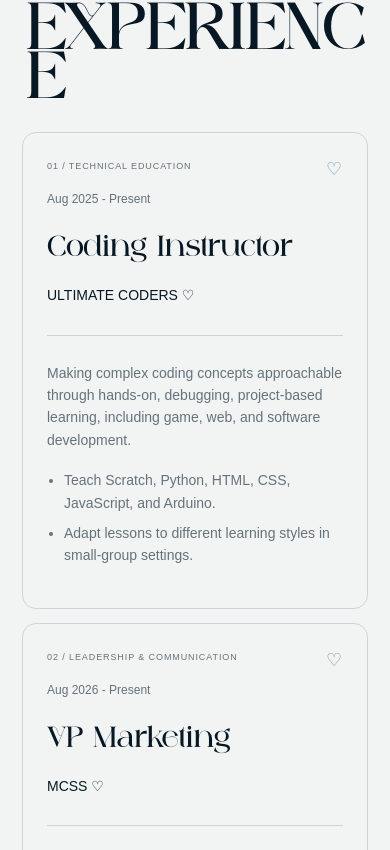
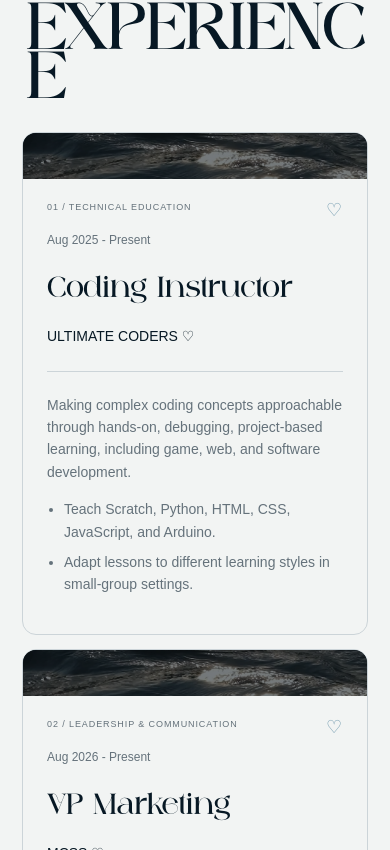
Before and after one commit to sunqn05/sana_shahzad, a React (Create React App) app: page / in a window 390 px wide. Shown: the part 4814-5664 px from the top of the page. Built offline with nearby package versions, Linux system fonts and the light colour scheme; some icons are missing.

Commit message:
fixed experience

```diff
--- a/src/components/home/ExperienceSection.jsx
+++ b/src/components/home/ExperienceSection.jsx
@@ -6,10 +6,21 @@ import TextReveal from './TextReveal';
 function ExperienceCard({ item, index }) {
   return (
     <article className="home-experience-card">
-      <div className="home-card-top home-meta"><span>{String(index + 1).padStart(2, '0')} / {item.category}</span><span aria-hidden="true">♡</span></div>
-      <p className="home-experience-dates">{item.dates}</p><h3>{item.role}</h3><p className="home-organization">{item.organization}</p>
-      <p className="home-experience-description">{item.description}</p>
-      <ul>{item.details.map(detail => <li key={detail}>{detail}</li>)}</ul>
+      <div className="home-experience-banner" aria-hidden="true">
+        <img
+          src="/images/video-poster.png"
+          alt=""
+          loading="lazy"
+          width="572"
+          height="448"
+        />
+      </div>
+      <div className="home-experience-content">
+        <div className="home-card-top home-meta"><span>{String(index + 1).padStart(2, '0')} / {item.category}</span><span aria-hidden="true">♡</span></div>
+        <p className="home-experience-dates">{item.dates}</p><h3>{item.role}</h3><p className="home-organization">{item.organization}</p>
+        <p className="home-experience-description">{item.description}</p>
+        <ul>{item.details.map(detail => <li key={detail}>{detail}</li>)}</ul>
+      </div>
     </article>
   );
 }
--- a/src/components/home/Home.css
+++ b/src/components/home/Home.css
@@ -338,9 +338,19 @@ html.developer-home-active { scroll-snap-type: y proximity; }
 
 .developer-home .home-experience-grid { display: grid; grid-template-columns: repeat(2, minmax(0, 1fr)); align-items: stretch; flex: 1 1 auto; min-height: 0; gap: clamp(14px, 1.8vw, 24px); }
 
-.developer-home .home-experience-card { width: 100%; height: 100%; padding: clamp(22px, 2.5vw, 32px); border: 1px solid var(--home-border); border-radius: 14px; background: var(--home-cream); box-shadow: none; transition: transform 0.3s cubic-bezier(0.22,1,0.36,1), box-shadow 0.3s ease, border-color 0.3s ease; }
+.developer-home .home-experience-card { width: 100%; height: 100%; padding: 0; overflow: hidden; border: 1px solid var(--home-border); border-radius: 14px; background: var(--home-cream); box-shadow: none; transition: transform 0.3s cubic-bezier(0.22,1,0.36,1), box-shadow 0.3s ease, border-color 0.3s ease; }
 
 .developer-home .home-experience-card:hover { transform: translateY(-6px); border-color: rgba(59,142,174,0.32); box-shadow: 0 18px 45px rgba(6,19,33,0.10), 0 4px 12px rgba(6,19,33,0.04); }
+
+.developer-home .home-experience-banner { position: relative; width: 100%; height: clamp(58px, 5vw, 66px); overflow: hidden; background: var(--home-navy); }
+
+.developer-home .home-experience-banner::after { content: ""; position: absolute; inset: 0; pointer-events: none; background: rgba(7, 24, 36, 0.3); }
+
+.developer-home .home-experience-banner img { display: block; width: 100%; height: 100%; object-fit: cover; object-position: center 58%; filter: brightness(0.65) saturate(0.68) contrast(0.94); transform: scale(1.01); transition: transform 0.45s cubic-bezier(0.22,1,0.36,1), filter 0.35s ease; }
+
+.developer-home .home-experience-card:hover .home-experience-banner img { filter: brightness(0.7) saturate(0.72) contrast(0.96); transform: scale(1.03); }
+
+.developer-home .home-experience-content { padding: clamp(20px, 2.2vw, 28px); }
 
 .developer-home .home-experience-dates { font-size: 12px; color: var(--home-muted); margin-bottom: 12px; }
 
@@ -348,9 +358,9 @@ html.developer-home-active { scroll-snap-type: y proximity; }
 
 .developer-home .home-organization { font-size: 14px; margin-top: 12px; }
 
-.developer-home .home-experience-description { border-top: 1px solid var(--home-border); padding-top: 26px; margin-top: 28px; font-size: 14px; color: var(--home-muted); }
+.developer-home .home-experience-description { border-top: 1px solid var(--home-border); padding-top: 22px; margin-top: 23px; font-size: 14px; color: var(--home-muted); }
 
-.developer-home .home-experience-card ul { padding-left: 17px; margin-top: 18px; color: var(--home-muted); font-size: 14px; }
+.developer-home .home-experience-card ul { padding-left: 17px; margin-top: 15px; color: var(--home-muted); font-size: 14px; }
 
 .developer-home .home-experience-card li + li { margin-top: 8px; }
 
@@ -539,7 +549,7 @@ html.developer-home-active { scroll-snap-type: y proximity; }
   .developer-home .home-about-flex-card:focus-within,
   .developer-home .home-about-flex-card.is-active { flex-basis: clamp(250px, 56vw, 340px); }
   .developer-home .home-about-card-gallery:focus-within .home-about-flex-card.is-active:not(:focus-within) { flex-basis: clamp(112px, 22vw, 150px); }
-  .developer-home .home-experience-card { padding: 25px; }
+  .developer-home .home-experience-card { padding: 0; }
 }
 @media (max-width: 600px) {
   .developer-home { --home-gutter: 22px; }
@@ -567,7 +577,9 @@ html.developer-home-active { scroll-snap-type: y proximity; }
   .developer-home .home-projects-grid, .developer-home .home-experience-grid { grid-template-columns: 1fr; }
   .developer-home .home-skill-card { padding: 25px; }
   .developer-home .home-card-top { margin-bottom: 22px; }
-  .developer-home .home-experience-card { padding: 27px 24px; }
+  .developer-home .home-experience-card { padding: 0; }
+  .developer-home .home-experience-banner { height: 46px; }
+  .developer-home .home-experience-content { padding: 22px 24px 24px; }
   .developer-home .home-contact .home-display { font-size: clamp(2rem, 10vw, 4.5rem); }
   .developer-home .home-contact-links { margin-bottom: 60px; }
   .developer-home .home-contact-socials { gap: 20px; }
--- a/src/components/home/homeData.js
+++ b/src/components/home/homeData.js
@@ -1,7 +1,7 @@
 export const profile = {
   email: 'sanashahzad0169@gmail.com',
   github: 'https://github.com/sunqn05',
-  linkedin: 'www.linkedin.com/in/sanashahzad',
+  linkedin: 'https://www.linkedin.com/in/sanashahzad',
   resume: '/Sana-Shahzad-Resume.pdf',
 };
 
```
